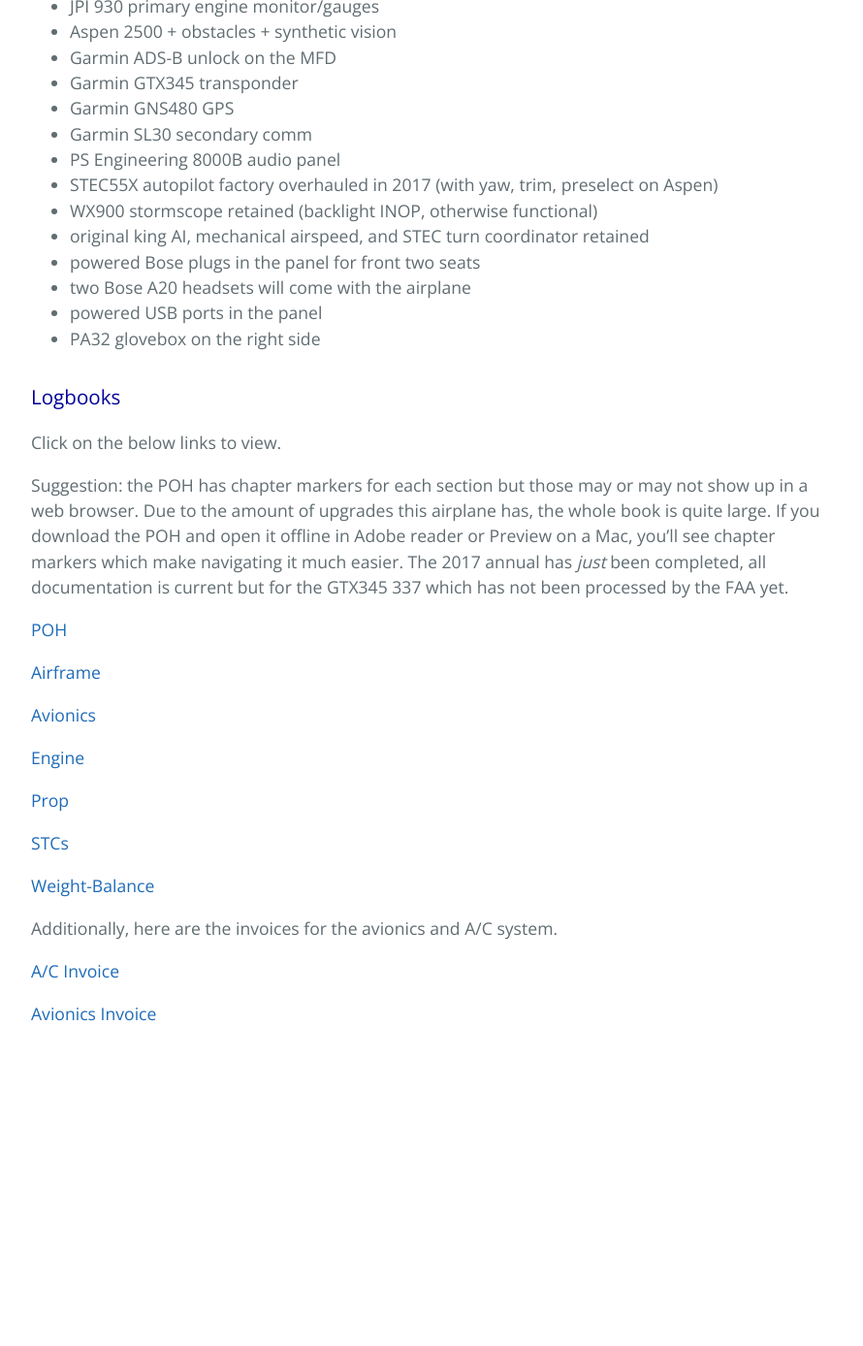
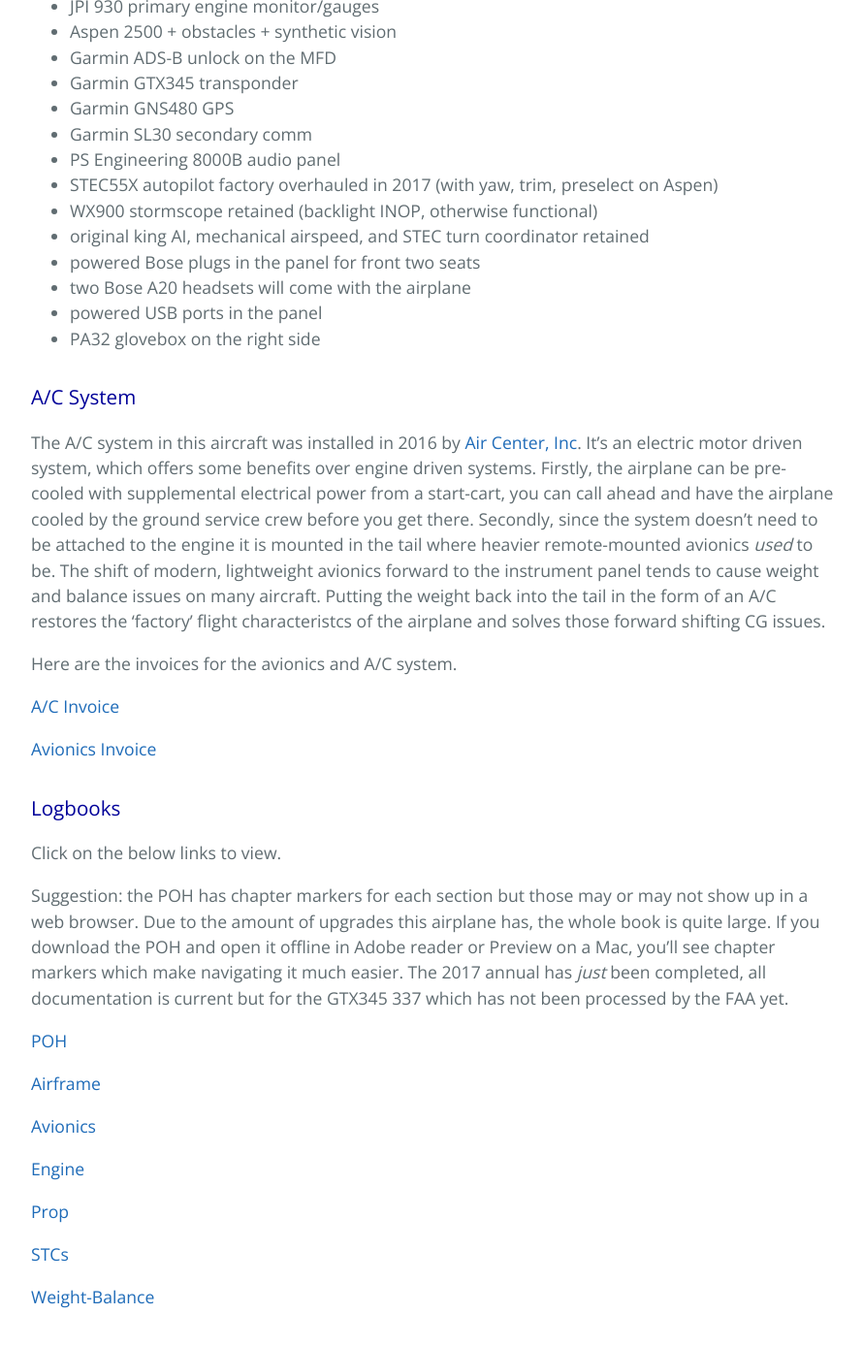
Before and after one commit to RNCTX/N595TC, a Jekyll site: the page built from index.md, in a window 1280 px wide and 1400 px high, scrolled down 1107 px. Shown: the top 1388 px of the window at 97% size, without its empty margins (192-1082 px from the left). Built offline with Jekyll 4.4.1, drawn with Linux system fonts in a browser that asks for light colours; our own code applies the rules of GitHub Pages for plain Markdown files; before the commit the page ends 2215 px from its top, so only the background shows below that.

Commit message:
Update index.md

```diff
--- a/index.md
+++ b/index.md
@@ -26,6 +26,18 @@ I'm guessing you got here from Trade-A-Plane or Controller. This domain was regi
 * powered USB ports in the panel
 * PA32 glovebox on the right side
 
+<h3><a name="acsystem" style="color: #000099; text-decoration: none;">A/C System</a></h3>
+
+The A/C system in this aircraft was installed in 2016 by [Air Center, Inc](http://aircenterinc.com). It's an electric motor driven system, which offers some benefits over engine driven systems.  Firstly, the airplane can be pre-cooled with supplemental electrical power from a start-cart, you can call ahead and have the airplane cooled by the ground service crew before you get there. Secondly, since the system doesn't need to be attached to the engine it is mounted in the tail where heavier remote-mounted avionics *used* to be.  The shift of modern, lightweight avionics forward to the instrument panel tends to cause weight and balance issues on many aircraft. Putting the weight back into the tail in the form of an A/C restores the 'factory' flight characteristcs of the airplane and solves those forward shifting CG issues.
+
+
+Here are the invoices for the avionics and A/C system.
+
+[A/C Invoice](ACinvoice.pdf)
+
+[Avionics Invoice](AVinvoice.pdf)
+
+
 <h3><a name="logbooks" style="color: #000099; text-decoration: none;">Logbooks</a></h3>
 
 Click on the below links to view.
@@ -45,9 +57,3 @@ Suggestion: the POH has chapter markers for each section but those may or may no
 [STCs](STCs.pdf)
 
 [Weight-Balance](WB.pdf)
-
-Additionally, here are the invoices for the avionics and A/C system.
-
-[A/C Invoice](ACinvoice.pdf)
-
-[Avionics Invoice](AVinvoice.pdf)
```
